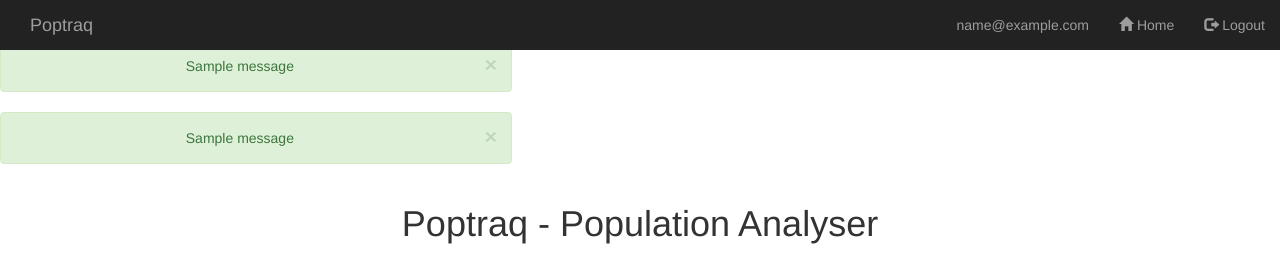
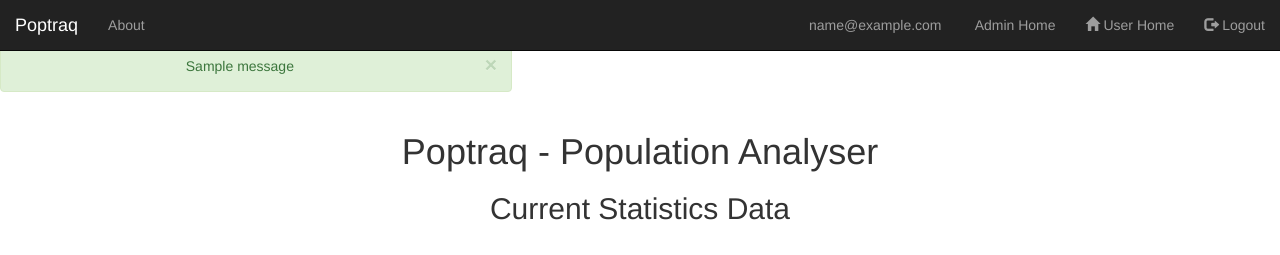
Before and after one commit to maxwellicharia/poptraq, a Flask app: page / in a window 1280 px wide. Shown: the top 255 px of the page. Run offline with Flask 2, Linux system fonts and the light colour scheme; a user stored in the database is signed in; tables that the repository leaves empty hold one stand-in row (values such as "Sample post"); one stand-in notice (Sample message) is shown; parts of the project's set-up code (start-up, migrations or seed data) failed here and were passed over; some libraries are stand-ins or nearby versions.

Commit message:
[Update] - Application templates

```diff
--- a/poptraq/templates/app/index.html
+++ b/poptraq/templates/app/index.html
@@ -1,10 +1,18 @@
-{% extends "layout.html" %}
+{% extends "app/layout.html" %}
 
 {% block title %} Poptraq {% endblock title %}
 
 {% block nav %}
 {% if current_user.is_authenticated %}
 {% if current_user.confirmed %}
+{% if current_user.user and current_user.admin %}
+<ul class="nav navbar-nav navbar-right">
+    <p class="navbar-text">{{ current_user.email }}</p>
+    <li><a href="{{ url_for('admin.home')}}"><span class="glyphicon glyphicon-padlock"></span> Admin Home</a></li>
+    <li><a href="{{ url_for('user.account')}}"><span class="glyphicon glyphicon-home"></span> User Home</a></li>
+    <li><a href="{{ url_for('user.logout')}}"><span class="glyphicon glyphicon-log-out"></span> Logout</a></li>
+</ul>
+{% elif current_user.user%}
 <ul class="nav navbar-nav navbar-right">
     <p class="navbar-text">{{ current_user.email }}</p>
     <li><a href="{{ url_for('user.account')}}"><span class="glyphicon glyphicon-home"></span> Home</a></li>
@@ -13,43 +21,29 @@
 {% else %}
 <ul class="nav navbar-nav navbar-right">
     <p class="navbar-text">{{ current_user.email }}</p>
+    <li><a href="{{ url_for('admin.home')}}"><span class="glyphicon glyphicon-padlock"></span> Home</a></li>
+    <li><a href="{{ url_for('admin.logout')}}"><span class="glyphicon glyphicon-log-out"></span> Logout</a></li>
+</ul>
+{% endif %}
+{% else %}
+{% if current_user.user %}
+<ul class="nav navbar-nav navbar-right">
+    <p class="navbar-text">{{ current_user.email }}</p>
     <li><a href="{{ url_for('user.unconfirmed')}}"><span class="glyphicon glyphicon-home"></span> Home</a></li>
     <li><a href="{{ url_for('user.logout')}}"><span class="glyphicon glyphicon-log-out"></span> Logout</a></li>
 </ul>
 {% endif %}
+{% endif %}
 {% else %}
 <ul class="nav navbar-nav navbar-right">
+    <p class="navbar-text">{{ current_user.email }}</p>
+    <li><a href="{{ url_for('login')}}"><span class="glyphicon glyphicon-log-in"></span> Login</a></li>
     <li><a href="{{ url_for('user.register')}}"><span class="glyphicon glyphicon-user"></span> Register</a></li>
-            <li>
-                <div class="popup" onclick="myFunction()">
-                    <a href="#"><span class="glyphicon glyphicon-log-in"></span> Login</a>
-                  <span class="popuptext" id="myPopup">
-                      <a href="{{ url_for('user.login')}}" class="btn btn-success" role="button">User</a>
-                      <a href="{{ url_for('admin.login')}}" class="btn btn-primary" role="button">Admin</a>
-                  </span>
-                </div>
-            </li>
-            <li></li>
 </ul>
 {% endif %}
 {% endblock %}
 
 {% block content %}
-    <div style="text-align: center;">
-        {% with messages = get_flashed_messages(with_categories=true) %}
-          <!-- Categories: success (green), info (blue), warning (yellow), danger (red) -->
-          {% if messages %}
-            {% for category, message in messages %}
-              <div class="alert alert-{{ category }} alert-dismissible text-center" role="alert" style="text-align: center;">
-                  <button type="button" class="close" data-dismiss="alert" aria-label="Close">
-                      <span aria-hidden="true">&times;</span>
-                  </button>
-                  <!-- <strong>Title</strong> --> {{ message }}
-              </div>
-            {% endfor %}
-          {% endif %}
-        {% endwith %}
-    </div>
 
 <div class="container">
     <center>
--- a/poptraq/templates/app/layout.html
+++ b/poptraq/templates/app/layout.html
@@ -15,17 +15,20 @@
     <!--favicon.ico img-->
     <link rel="shortcut icon" type="image/x-icon" href="{{ url_for('static', filename='img/favicon.ico') }}">
 
-    <!--JQuery CDN-->
-    <script src="https://ajax.googleapis.com/ajax/libs/jquery/3.3.1/jquery.min.js"></script>
-
-    <!--Bootstrap JS-->
-    <script src="https://maxcdn.bootstrapcdn.com/bootstrap/3.3.7/js/bootstrap.min.js"></script>
-
     <!-- Bootstrap CSS-->
     <link rel="stylesheet" href="https://maxcdn.bootstrapcdn.com/bootstrap/3.3.7/css/bootstrap.min.css">
 
     <!--App CSS-->
     <link rel="stylesheet" href="{{ url_for('static', filename='css/app.css') }}">
+
+    <!--JQuery CDN-->
+    <script type="text/javascript" src="https://ajax.googleapis.com/ajax/libs/jquery/3.3.1/jquery.min.js"></script>
+
+    <!--Bootstrap JS-->
+    <script type="text/javascript" src="https://maxcdn.bootstrapcdn.com/bootstrap/3.3.7/js/bootstrap.min.js"></script>
+
+    <!--App JS-->
+    <script type="text/javascript" src="{{ url_for('static', filename='js/app.js') }}"></script>
 
 </head>
 
@@ -39,27 +42,30 @@
             <li><a href="{{ url_for('about')}}">About</a></li>
         </ul>
 
-            <form class="navbar-form navbar-left" action="">
-              <div class="input-group">
-                <input type="text" class="form-control" placeholder="Search">
-                <div class="input-group-btn">
-                  <button class="btn btn-success" type="submit">
-                    <i class="glyphicon glyphicon-search"></i>
-                  </button>
-                </div>
-              </div>
-            </form>
-
         {% block nav %}
         <ul class="nav navbar-nav navbar-right">
             <li><a href="{{ url_for('user.register')}}"><span class="glyphicon glyphicon-user"></span> Register</a></li>
-              <li><a href="{{ url_for('user.login')}}"><span class="glyphicon glyphicon-log-in"></span> Login</a></li>
+            <li><a href="{{ url_for('login')}}"><span class="glyphicon glyphicon-log-in"></span> Login</a></li>
         </ul>
         {% endblock %}
     </div>
 </nav>
 <br/>
 <br/>
+
+{% with messages = get_flashed_messages(with_categories=true) %}
+<!-- Categories: success (green), info (blue), warning (yellow), danger (red) -->
+{% if messages %}
+{% for category, message in messages %}
+<div class="alert alert-{{ category }} alert-dismissible text-center" role="alert">
+    <button type="button" class="close" data-dismiss="alert" aria-label="Close">
+        <span aria-hidden="true">&times;</span>
+    </button>
+    <!-- <strong>Title</strong> --> {{ message }}
+</div>
+{% endfor %}
+{% endif %}
+{% endwith %}
 
 {% block content %}
 <div class="container">
@@ -98,7 +104,16 @@
 </div>
 
 {% endblock %}
-    <script src="{{ url_for('static', filename='js/app.js') }}"></script>
+
+<script type="text/javascript">
+        function myFunction() {
+            var popup = document.getElementById("myPopup");
+            popup.classList.toggle("show");
+        }
+
+
+</script>
+
 </body>
 
 </html>
--- a/poptraq/templates/app/login.html
+++ b/poptraq/templates/app/login.html
@@ -14,7 +14,7 @@
 {% block content %}
 <div class="container">
     <br/>
-    <h2>User Login</h2>
+    <h2>Login</h2>
 
     <form class="form-horizontal col-sm-8" method="POST" action="{{ url_for('login')}}">
         {{ form.csrf_token }}
```
Also changed, not shown: poptraq/templates/app/about.html (+20 -2 lines). Lines whose indentation alone changed are shown as unchanged.
